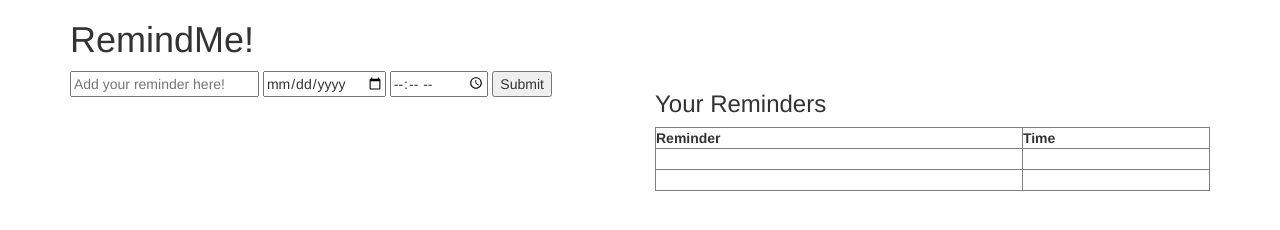
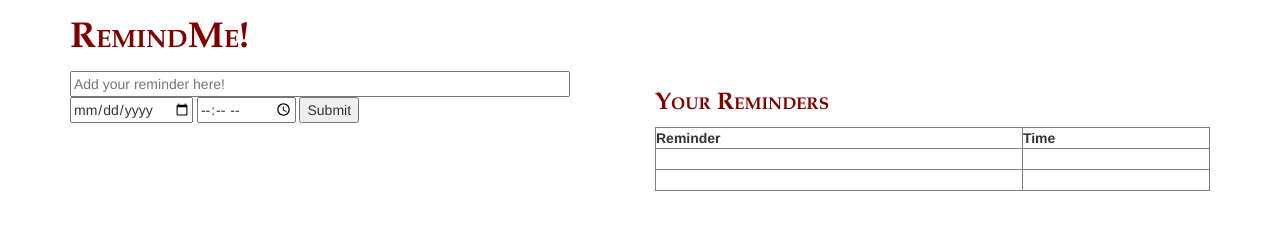
Before and after one commit to zitcher/remind-me, a website: page index.html in a window 1280 px wide. Both pictures are taken after a click on the input 292 px from the left and 82 px from the top of the page. Drawn offline with Linux system fonts and the light colour scheme.

Commit message:
first commit

```diff
--- a/css/main.css
+++ b/css/main.css
@@ -14,3 +14,25 @@
     resize: both;
     width: 100px;
 }
+h1{
+	color:maroon;
+	font-family:Garamond;
+	font-weight:bold;
+	font-variant:small-caps;
+}
+input[type=number]::-webkit-inner-spin-button,
+input[type=number]::-webkit-outer-spin-button {
+    -webkit-appearance: none;
+    -moz-appearance: none;
+    appearance: none;
+    margin: 0;
+}
+h3{
+	color:maroon;
+	font-family:Garamond;
+	font-weight:bold;
+	font-variant:small-caps;
+}
+#reminder{
+	width:500px;
+}
```
Also changed, not shown: 2 other files.
